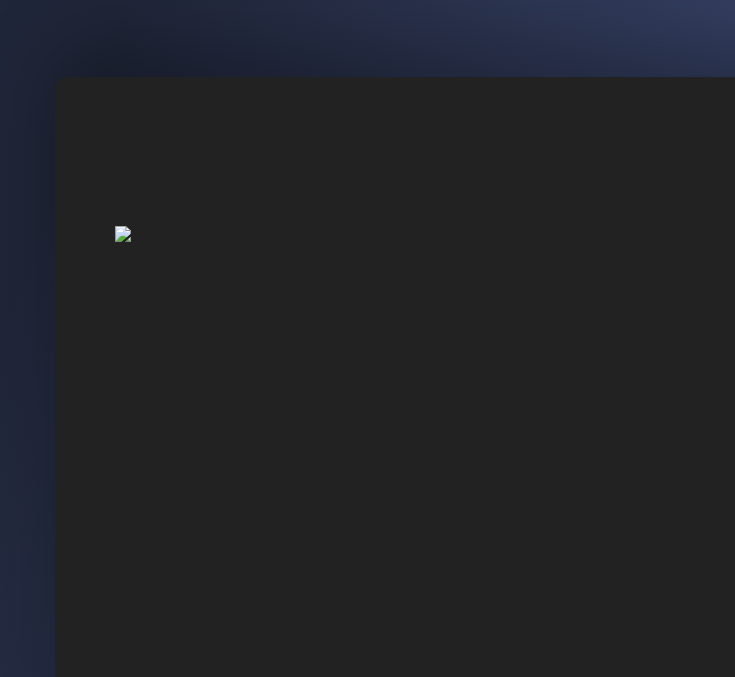
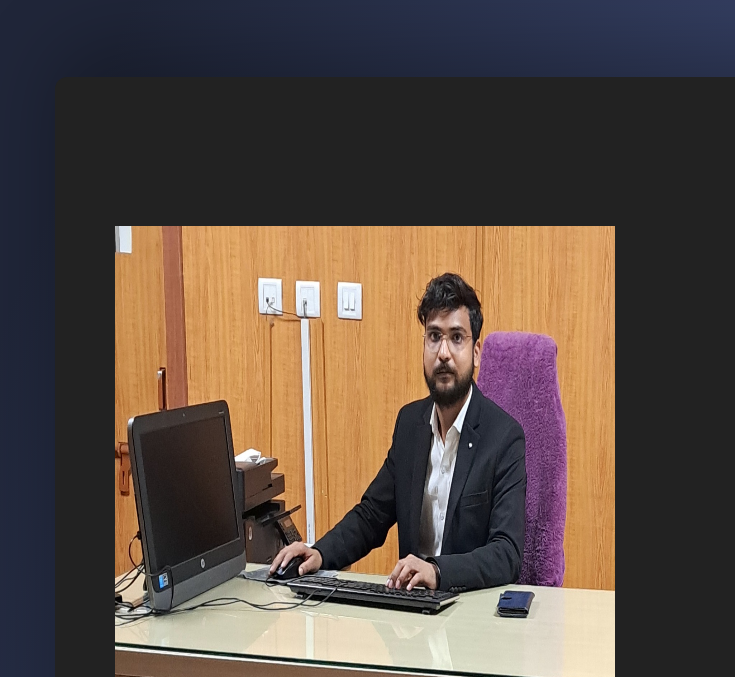
Before and after one commit to ankitgautama/Portfolio, a plain HTML site: page index.html in a window 1280 px wide. Shown: the part 123-800 px from the top of the page, 0-735 px from the left. Drawn offline with Linux system fonts and the light colour scheme; a web font is replaced by a local one.

Commit message:
Update index.html

```diff
--- a/index.html
+++ b/index.html
@@ -81,7 +81,7 @@
 					<div class="banner_content">
 						<div class="media">
 							<div class="d-flex">
-								<img src="aaa.jpg"alt="Trulli" width="500" height="500">
+								<img src="/img/aaa.jpg"alt="Trulli" width="500" height="500">
 							</div>
 							<div class="media-body">
 								<div class="personal_text">
```
